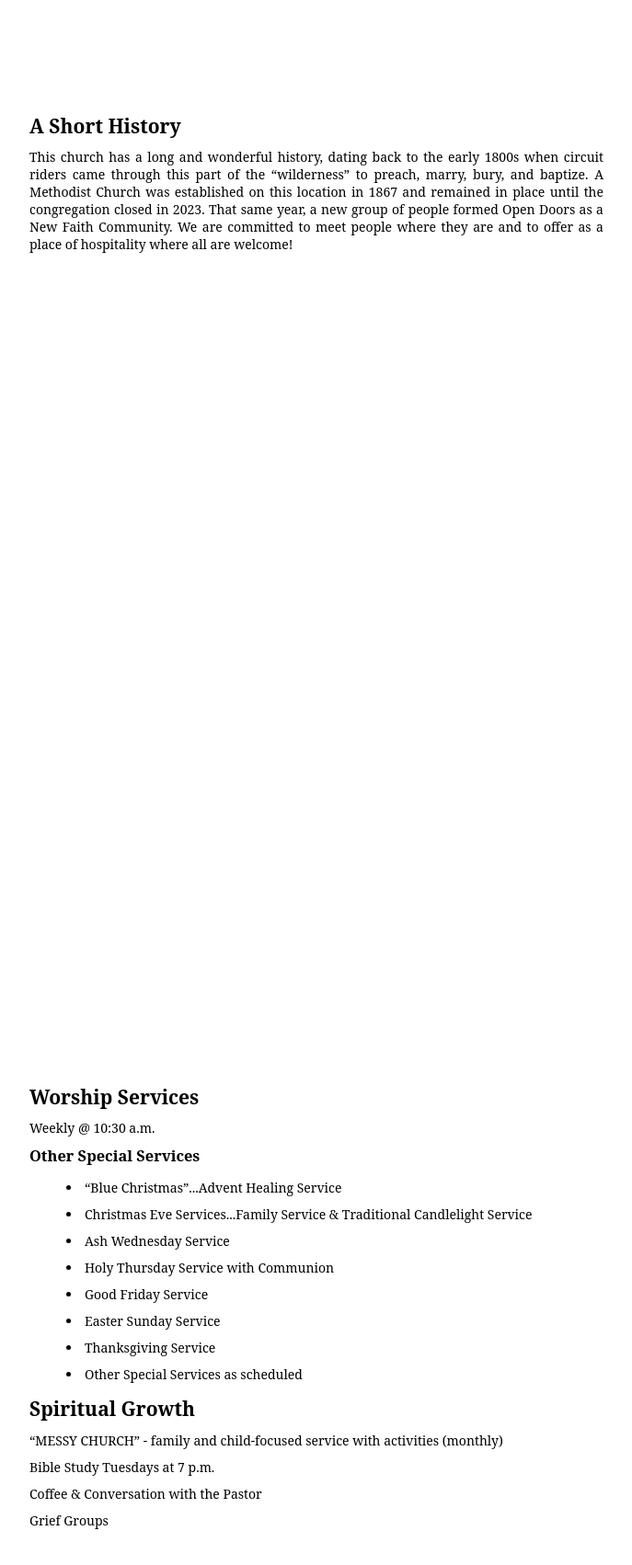
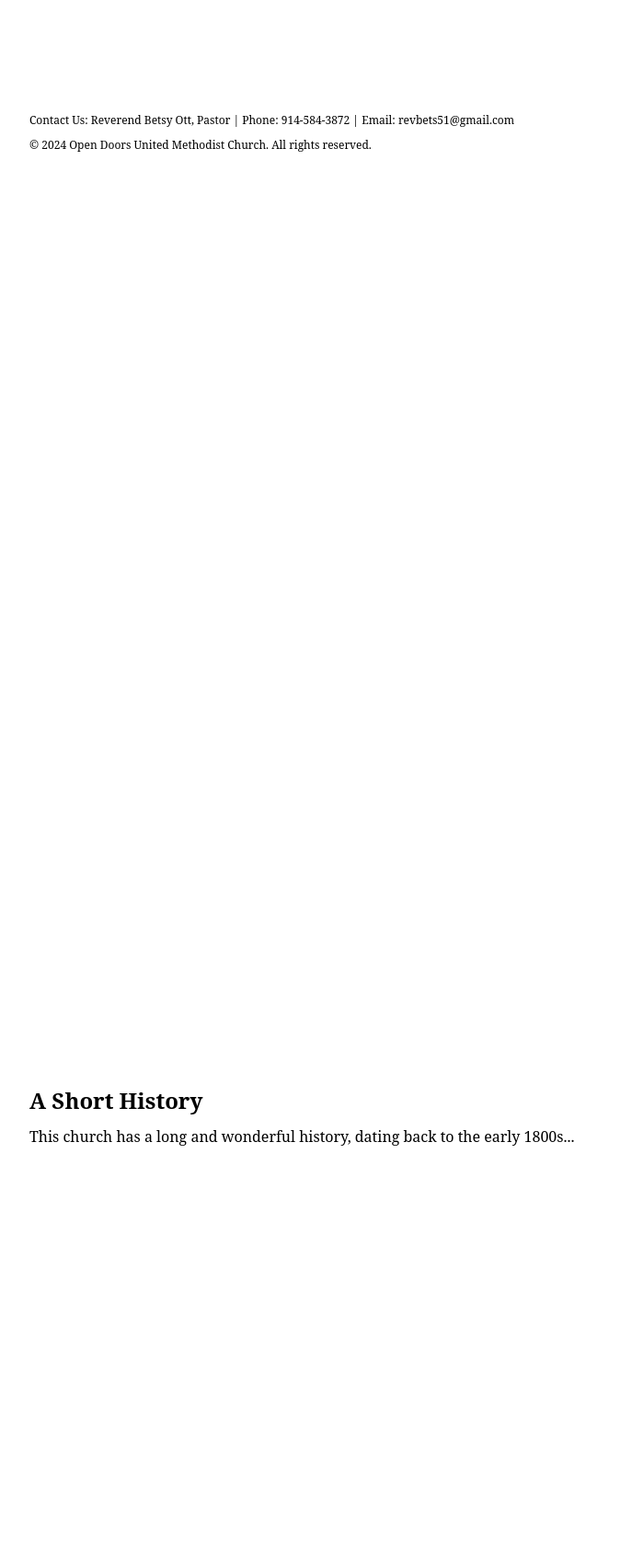
Before and after one commit to Fam1n0/OpenDoorsUMC, a plain HTML site: page pamphlet.html in a window 1280 px wide. Shown: the part 1040-2742 px from the top of the page at 92% size, without its empty margins (64-751 px from the left). Drawn offline with Linux system fonts and the light colour scheme.

Commit message:
Update pamphlet.html

```diff
--- a/pamphlet.html
+++ b/pamphlet.html
@@ -6,71 +6,52 @@
     <link rel="stylesheet" href="pamphlet.css">
 </head>
 <body>
-    <!-- Cover Page -->
-    <div class="page">
+    <!-- First Sheet - Front and Back -->
+    <div class="sheet">
+        <!-- Front Page -->
+        <div class="page front">
             <header>
                 <img src="path-to-your-logo.jpg" alt="Open Doors United Methodist Church Logo" class="logo">
                 <h1>Open Doors United Methodist Church</h1>
             </header>
             <main>
                 <section id="welcome">
-                <p>We’ve been waiting for you! It’s true, because we believe that every person who comes here was invited by God. We offer you our greeting and an invitation to come to any of our activities, events, or service, with genuine and heartfelt warmth. Welcome!</p>
+                    <p>We’ve been waiting for you! It’s true, because we believe that every person who comes here was invited by God...</p>
                 </section>
             </main>
         </div>
 
-    <!-- History Page -->
-    <div class="page">
-        <main>
+        <!-- Back Page -->
+        <div class="page back">
+            <footer>
+                <p>Contact Us: Reverend Betsy Ott, Pastor | Phone: 914-584-3872 | Email: revbets51@gmail.com</p>
+                <p>&copy; 2024 Open Doors United Methodist Church. All rights reserved.</p>
+            </footer>
+        </div>
+    </div>
+
+    <!-- Second Sheet - Inside Left and Right -->
+    <div class="sheet">
+        <!-- Inside Left -->
+        <div class="page inside-left">
             <section id="history">
                 <h2>A Short History</h2>
-                <p>This church has a long and wonderful history, dating back to the early 1800s when circuit riders came through this part of the “wilderness” to preach, marry, bury, and baptize. A Methodist Church was established on this location in 1867 and remained in place until the congregation closed in 2023. That same year, a new group of people formed Open Doors as a New Faith Community. We are committed to meet people where they are and to offer as a place of hospitality where all are welcome!</p>
+                <p>This church has a long and wonderful history, dating back to the early 1800s...</p>
             </section>
-        </main>
         </div>
 
-    <!-- Services and Spiritual Growth Page -->
-    <div class="page">
-        <main>
+        <!-- Inside Right -->
+        <div class="page inside-right">
             <section id="services">
                 <h2>Worship Services</h2>
                 <p>Weekly @ 10:30 a.m.</p>
-                <h3>Other Special Services</h3>
-                <ul>
-                    <li>“Blue Christmas”...Advent Healing Service</li>
-                    <li>Christmas Eve Services...Family Service & Traditional Candlelight Service</li>
-                    <li>Ash Wednesday Service</li>
-                    <li>Holy Thursday Service with Communion</li>
-                    <li>Good Friday Service</li>
-                    <li>Easter Sunday Service</li>
-                    <li>Thanksgiving Service</li>
-                    <li>Other Special Services as scheduled</li>
-                </ul>
+                <!-- Other services listed here -->
             </section>
             <section id="growth">
                 <h2>Spiritual Growth</h2>
-                <p>“MESSY CHURCH” - family and child-focused service with activities (monthly)</p>
-                <p>Bible Study Tuesdays at 7 p.m.</p>
-                <p>Coffee & Conversation with the Pastor</p>
-                <p>Grief Groups</p>
+                <!-- Spiritual growth activities listed here -->
             </section>
-        </main>
         </div>
-
-    <!-- Contact Page -->
-    <div class="page">
-        <main>
-            <section id="contact-info">
-                <h2>Contact Us</h2>
-                <p>Reverend Betsy Ott, Pastor</p>
-                <p>Phone: 914-584-3872 cell</p>
-                <p>Email: revbets51@gmail.com</p>
-                <p>WE’RE ON FACEBOOK!</p>
-            </section>
-        </main>
-        <footer>
-            <p>&copy; 2024 Open Doors United Methodist Church. All rights reserved.</p>
-        </footer>
     </div>
 </body>
 </html>
```
Lines whose indentation alone changed are shown as unchanged.
